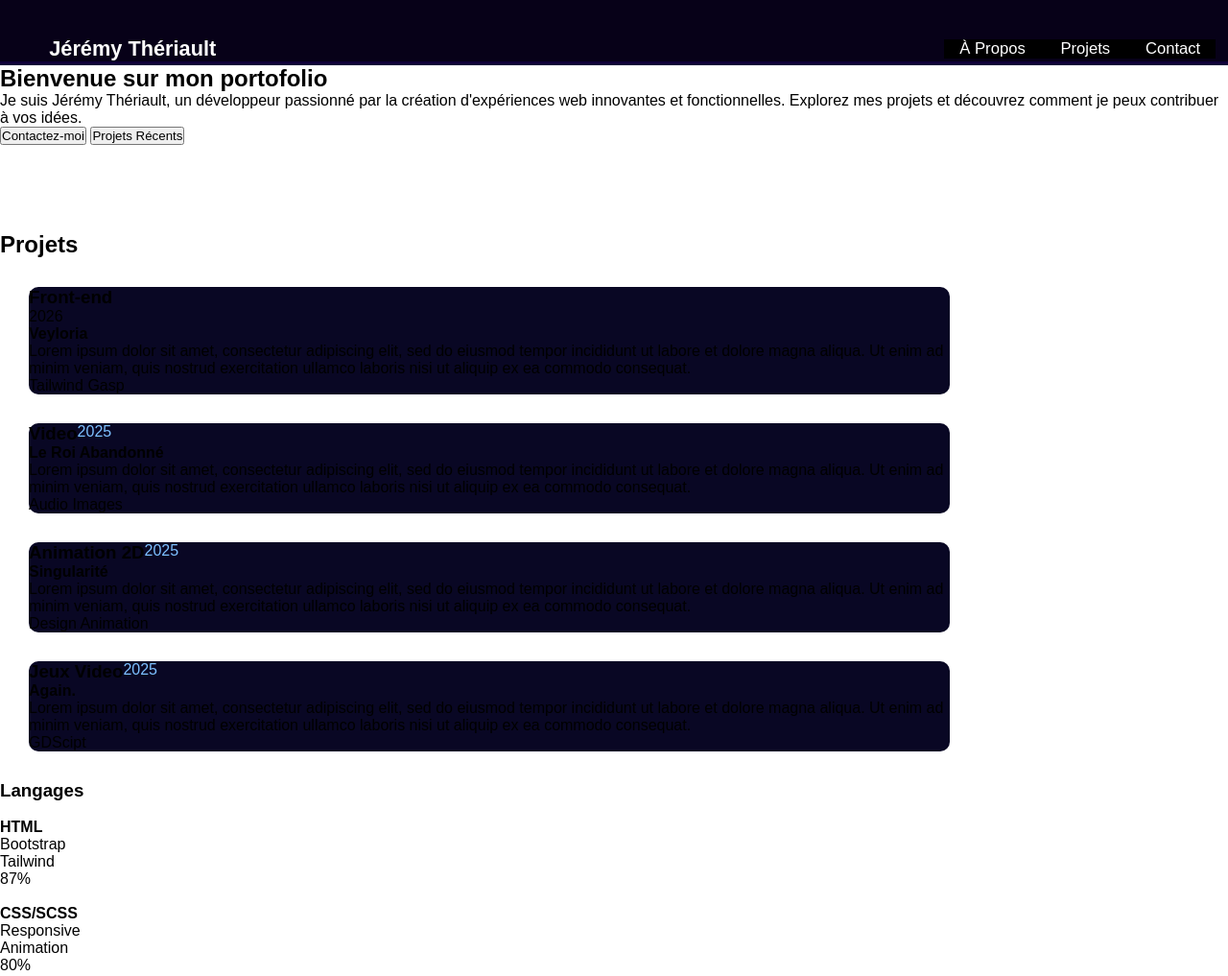
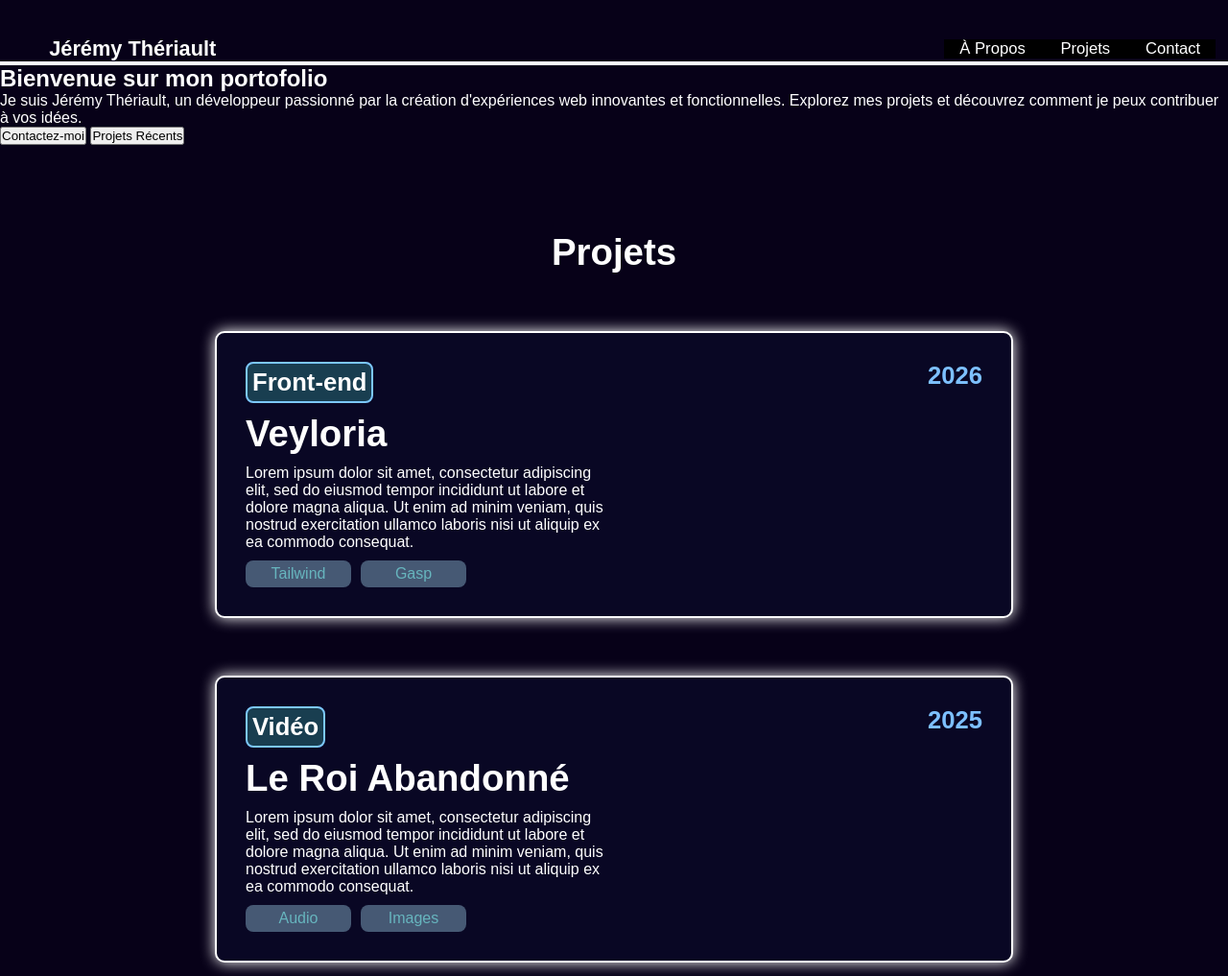
Before and after one commit to JeremyTheriault/portfolio-jeremy-theriault, a plain HTML site: page index.html in a window 1280 px wide. Shown: the top 1017 px of the page at 96% size. Drawn offline with Linux system fonts and the light colour scheme.

Commit message:
css projets

```diff
--- a/index.html
+++ b/index.html
@@ -66,8 +66,10 @@
 
         <div class="container-projets">
           <div class="projet">
-            <h3>Front-end</h3>
-            <span>2026</span>
+            <div class="flex">
+                <h3>Front-end</h3>
+                <span>2026</span>
+            </div>
             <h4>Veyloria</h4>
             <p>Lorem ipsum dolor sit amet, consectetur adipiscing elit, sed do eiusmod tempor incididunt ut labore et dolore magna aliqua. Ut enim ad minim veniam, quis nostrud exercitation ullamco laboris nisi ut aliquip ex ea commodo consequat.</p>
 
@@ -78,7 +80,7 @@
           </div>
           <div class="projet">
             <div class="flex">
-                <h3>Video</h3>
+                <h3>Vidéo</h3>
                 <span>2025</span>
             </div>
             <h4>Le Roi Abandonné</h4>
@@ -111,7 +113,7 @@
             <p>Lorem ipsum dolor sit amet, consectetur adipiscing elit, sed do eiusmod tempor incididunt ut labore et dolore magna aliqua. Ut enim ad minim veniam, quis nostrud exercitation ullamco laboris nisi ut aliquip ex ea commodo consequat.</p>
 
             <div class="competences">
-              <span>GDScipt</span>
+              <span>GdScript</span>
             </div>
           </div>
         </div>
--- a/src/css/composants/carte-projets.css
+++ b/src/css/composants/carte-projets.css
@@ -1,18 +1,72 @@
+#projets h2{
+    font-size: 3vw;
+    text-align: center;
+}
+
+.container-projets {
+    display: flex;
+    flex-direction: column;
+    align-items: center;
+    justify-content: center;
+    margin-top: 30px;
+}
+
 .projet {
-    width: 75%;
+    width: 60%;
     display: flex;
     flex-direction: column;
     justify-content: center;
-
+    color: var(--font-color);
     background-color: var(--bg-projet);
     border-radius: 10px;
-    margin: 30px;
+    margin: 30px 0;
+    padding: 30px;
+    border: 2px solid var(--primary-color );
+    box-shadow: 0px 0px 15px var(--primary-color);
 
     .flex span{
         color: var(--font-color-sky-blue);
+        font-size: 2vw;
+        font-family: var(--font-family);
+        font-weight: 600;
+    }
+
+    h3{
+        font-size: 2vw;
+        background-color: var(--bg-titre-projet);
+        border: 2px solid var(--bd-titre-projet);
+        border-radius:8px;
+        padding: 5px;
+    }
+
+    h4{
+        font-size: 3vw;
+        margin: 10px 0;
+
+    }
+
+    p{
+        width: 50%;
+    }
+
+    .competences{
+        display: flex;
+        gap: 10px;
+        margin-top: 10px;
+    }
+
+    .competences span{
+        background-color: var(--competences-color);
+        border-radius:8px;
+        padding: 5px;
+        color: var(--competences-color-text);
+        width: 100px;
+        display: flex;
+        justify-content: center;
     }
 }
 
 .flex {
     display: flex;
+    justify-content: space-between;
 }
--- a/src/css/composants/navigation.css
+++ b/src/css/composants/navigation.css
@@ -4,7 +4,7 @@ header{
     align-items: center;
     padding: 3vw 1vw 0 1vw;
     background-color: var(--bg-color);
-    border-bottom: 4px solid var(--color-secondary);
+    border-bottom: 4px solid var(--primary-color);
 }
 
 .name {
--- a/src/css/index.css
+++ b/src/css/index.css
@@ -9,3 +9,8 @@
 a {
     text-decoration: none;
 }
+
+body {
+    background-color: var(--bg-color);
+    color: var(--font-color);
+}
--- a/src/css/variable.css
+++ b/src/css/variable.css
@@ -1,12 +1,15 @@
 :root {
     --font-family: "Manrope", sans-serif;
 
-    --color-primary: #ffffff;
-    --color-secondary: #0e0038;
+    --primary-color: #ffffff;
+    --secondary-color: #0e0038;
     --bg-color: #070118;
     --font-color: #ffffff;
     --font-color-sky-blue:#7DC0FF;
 
     --bg-projet:#090724;
-
+    --bg-titre-projet:#193E50;
+    --bd-titre-projet:#7CC8FF;
+    --competences-color:#465974;
+    --competences-color-text:#67B5BE;
 }
```
